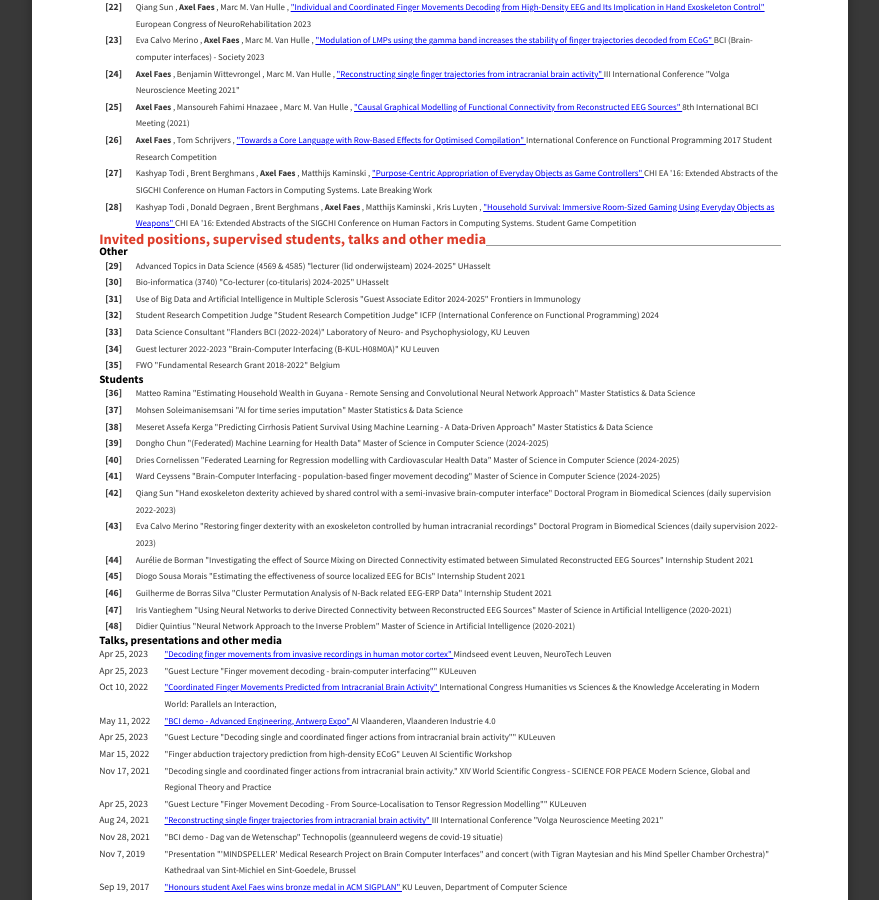
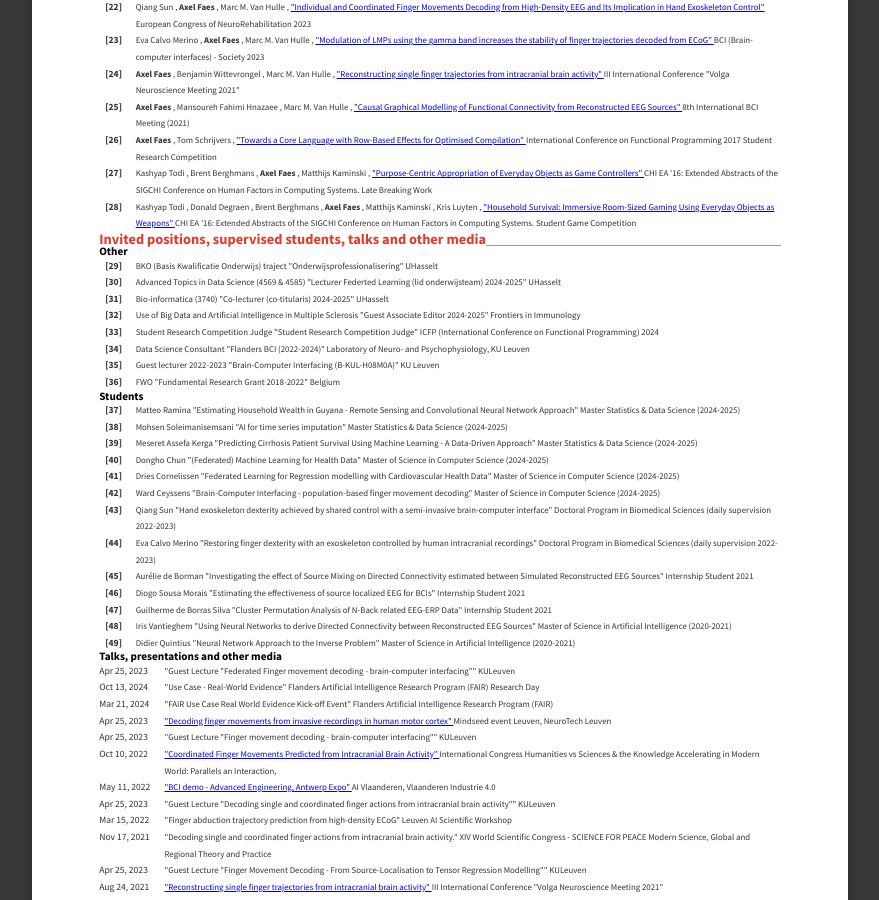
Before and after one commit to TheAxeC/theaxec.github.io, a Jekyll site: the page built from _pages/cv.md, in a window 1280 px wide and 900 px high, scrolled down 2300 px. Shown: the whole window, without its empty margins (200-1079 px from the left). Built offline with Jekyll 4.4.1, drawn with Linux system fonts in a browser that asks for light colours; a style sheet for code colours, icons or effects is not loaded.

Commit message:
update website early 2025

```diff
--- a/_data/publications.yml
+++ b/_data/publications.yml
@@ -246,10 +246,15 @@ posters:
 other:
     title: Other
     papers:
+      - authors: BKO (Basis Kwalificatie Onderwijs) traject
+        title: Onderwijsprofessionalisering
+        url: ""
+        pub_date: 2025
+        book: UHasselt
       - authors: Advanced Topics in Data Science (4569 & 4585)
-        title: lecturer (lid onderwijsteam) 2024-2025
+        title: Lecturer Federted Learning (lid onderwijsteam) 2024-2025
         url: ""
-        pub_date: 2024
+        pub_date: 2025
         book: UHasselt
       - authors: Bio-informatica (3740)
         title: Co-lecturer (co-titularis) 2024-2025
@@ -288,17 +293,17 @@ students:
           title: Estimating Household Wealth in Guyana - Remote Sensing and Convolutional Neural Network Approach
           url:
           pub_date:
-          book: Master Statistics & Data Science
+          book: Master Statistics & Data Science (2024-2025)
         - authors: Mohsen Soleimanisemsani
           title: AI for time series imputation
           url:
           pub_date:
-          book: Master Statistics & Data Science
+          book: Master Statistics & Data Science (2024-2025)
         - authors: Meseret Assefa Kerga
           title: Predicting Cirrhosis Patient Survival Using Machine Learning - A Data-Driven Approach
           url:
           pub_date:
-          book: Master Statistics & Data Science
+          book: Master Statistics & Data Science (2024-2025)
         - authors: Dongho Chun
           title: (Federated) Machine Learning for Health Data
           url:
@@ -353,6 +358,21 @@ students:
 news:
     title: Talks, presentations and other media
     papers:
+      - title: Guest Lecture "Federated Finger movement decoding - brain-computer interfacing"
+        date: 2023-04-25 15:59:00-0400
+        pub_date: 2025
+        url: ""
+        from: KULeuven
+      - title: Use Case - Real-World Evidence
+        date: 2024-10-13 15:59:00-0400
+        pub_date: 2024
+        url: ""
+        from: Flanders Artificial Intelligence Research Program (FAIR) Research Day
+      - title: FAIR Use Case Real World Evidence Kick-off Event
+        date: 2024-03-21 15:59:00-0400
+        pub_date: 2024
+        url: ""
+        from: Flanders Artificial Intelligence Research Program (FAIR)
       - title: Decoding finger movements from invasive recordings in human motor cortex
         date: 2023-04-25 15:59:00-0400
         pub_date: 2023
--- a/_data/website.yml
+++ b/_data/website.yml
@@ -11,9 +11,10 @@ description:
       image: 'assets/images/badges/UHasselt.jpg'
   content: |
       - Postdoctoral Researcher (Machine Learning) @ Biomedical Data Sciences, UHasselt
-        - Investigating the use of AI in real-world evidence healthcare studies.
-        - Creating a federated learning algorithm for heart disease prediction.
-        - Developing machine learning models for brain-computer interfaces.
+        - Investigating the use of AI in real-world evidence healthcare studies (FAIR UC RWE).
+        - Federated Enhanced Regression and Medical Analytics with Tensors (FERMAT).
+          - Creating a federated learning algorithm for heart disease prediction.
+          - Developing machine learning models for brain-computer interfaces.
         - Side project: working on algebraic type and effect systems for functional programming.
       - Computational Neuroscientist
       - Scientific Coordinator of the Flanders AI Research Program, Use Case Real World Evidence (FAIR UC RWE)
@@ -23,7 +24,7 @@ description:
 
       <a href="about">Would you like to know more? <i class="fas fa-angle-double-right"></i></a>
   show_portrait: true
-  portrait_url: assets/images/photos/portrait.jpg
+  portrait_url: assets/images/photos/portrait.jpeg
   portrait_height: 300
   portrait_caption: Building Knowledge, Driving Innovation
 
@@ -40,10 +41,13 @@ description:
 
   mission:  |
       **Vision for Educational Impact**
+      I have experience in teaching Brain-Computer Interfaces, Federated Learning, and Bioinformatics, and am currently working to obtain my BKO (Basis Kwalificatie Onderwijs) from the UHasselt. I have successfully supervised over a dozen Master Thesis students in the field of AI, Statistics & Data Science, Computer Science and Biomedical Science showing my skills in interdisciplinary learning.
+
       I envision a future where education in **biomedical data science and AI** is accessible, engaging, and impactful. I aim to:
       - **Inspire Future Researchers**: By mentoring students and conducting educational workshops, I seek to inspire the next generation of scientists and engineers to pursue innovative research in biomedical data sciences and neurotechnology.
       - **Promote Interdisciplinary Learning**: My work underscores the importance of interdisciplinary approaches, combining insights from **neuroscience, biomedical science, engineering, and computer science** to solve complex problems. I aim to foster a learning environment that encourages such cross-disciplinary collaborations.
       - **Develop Educational Resources**: Through my publications and open-source projects I plan to provide comprehensive resources that make advanced topics in AI and biomedical data science more accessible to learners worldwide.
+
   mission_url: assets/images/biomed.webp
   mission_caption: Educating the Next Generation of Innovators
 
```
Also changed, not shown: _data/data.yml (+6 -2 lines), assets/images/photos/portrait.jpeg (added), assets/images/photos/portrait.jpg (deleted), assets/images/photos/white-portrait.jpg (deleted).
